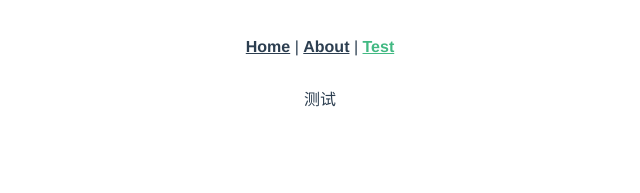
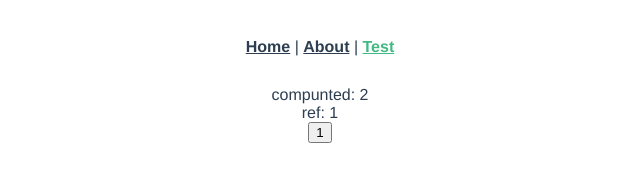
Before and after one commit to IFreeOvO/PROJECT_DEMO_vue-datav-screen, a Vue app: page /#/test in a window 1280 px wide. Shown: the top 193 px of the page, without its empty margins (320-960 px from the left). Built offline with nearby package versions, Linux system fonts and the light colour scheme.

Commit message:
chapter 10-5：vue3新特性composition-api

```diff
--- a/src/views/Test.vue
+++ b/src/views/Test.vue
@@ -1,24 +1,32 @@
 <template>
   <div>
-    {{msg}}
+    <div>compunted: {{doubleCount}}</div>
+    <div>ref: {{refNum}}</div>
+    <button @click="increment">{{state.count}}</button>
   </div>
 </template>
 
 <script type="text/ecmascript-6">
+import useTest from '@/views/useTest'
+
 export default {
-  name: '',
+  setup() {
+    // const state = reactive({
+    //   count: 1
+    // })
 
-  data() {
+    // const increment = () => {
+    //   state.count++
+    // }
+
+    const { state, increment, doubleCount, refNum } = useTest()
+
     return {
-      msg: '测试'
+      state,
+      increment,
+      doubleCount,
+      refNum
     }
-  },
-
-  methods: {
-
   }
 }
 </script>
-
-<style lang="scss" scoped>
-</style>
--- /dev/null
+++ b/src/views/useTest.js
@@ -0,0 +1,30 @@
+import { ref, reactive, computed, watch, onMounted } from 'vue'
+
+export default function useTest() {
+  const state = reactive({
+    count: 1
+  })
+
+  const refNum = ref(1)
+
+  const doubleCount = computed(() => state.count * 2)
+
+  const increment = () => {
+    state.count++
+  }
+
+  watch(() => state.count, () => {
+    console.log('变化')
+  })
+
+  onMounted(() => {
+    console.log('生命周期', refNum)
+  })
+
+  return {
+    state,
+    doubleCount,
+    increment,
+    refNum
+  }
+}
```
